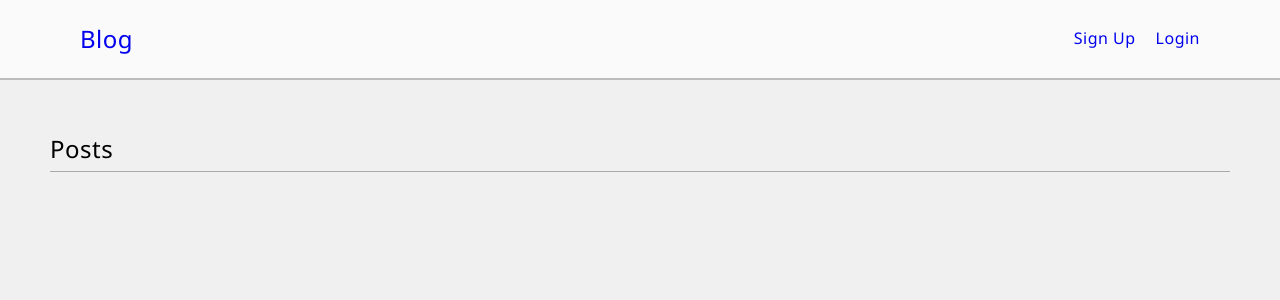
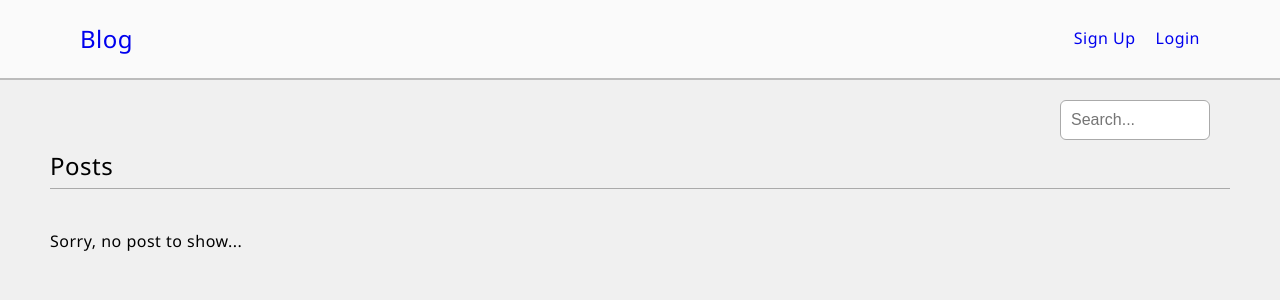
Before and after one commit to Victorvs1967/python-flask-tutorial, a Flask app: page / in a window 1280 px wide. Shown: the top 300 px of the page. Run offline with Flask 3, Linux system fonts and the light colour scheme; data that the repository does not hold is empty.

Commit message:
add search feature and dockerhub support

```diff
--- a/app/blog/routes.py
+++ b/app/blog/routes.py
@@ -11,6 +11,7 @@ from . import blog
 
 @blog.route('/')
 def index():
+  session['search_string'] = ''
   posts = get_posts()
   return render_template('index.html', posts=posts)
 
@@ -219,3 +220,25 @@ def comment_delete(id):
 def show_tag(tag_name):
   posts = get_posts(tag_name)
   return render_template('index.html', posts=posts)
+
+@blog.route('/search', methods=['POST',])
+def search():
+
+  if request.method == 'POST':
+    search = request.form['searchbox']
+    if search == '':
+      return redirect(url_for('blog.index'))
+    session['search_string'] = search
+
+    # for SQL search
+    # search = search.replace['*', '%']
+    # search = search.replace[' ', '%']
+    # search = '%' + search + '%'
+    # search = search.replace[r'%%', '%']
+
+  else:
+    search = session['search_string']
+
+  posts = [post for post in get_posts() if search in post['title']]
+
+  return render_template('index.html', posts=posts)
--- a/app/blog/templates/index.html
+++ b/app/blog/templates/index.html
@@ -2,12 +2,18 @@
 
 {% block header %}
 <h1>{% block title %}Posts{% endblock %}</h1>
+<form class="searchform" action="{{ url_for('blog.search') }}" method="POST">
+  <input type="text" name="searchbox" placeholder="Search..." value="{{ session['search_string'] }}" />
+</form>
 {% if g.user %}
 <a href="{{ url_for('blog.create') }}" class="action">New</a>
 {% endif %}
 {% endblock %}
 
 {% block content %}
+{% if not posts|length %}
+  <p>Sorry, no post to show...</p>
+{% else %}
 {% for post in posts %}
 <article class="post">
   <header>
--- a/app/db/__init__.py
+++ b/app/db/__init__.py
@@ -3,7 +3,7 @@ from pymongo import MongoClient
 
 
 config = {
-  # 'host': 'database', # for docker
+  # 'host': 'database', # database host for docker
   'host': 'localhost',
   'port': 27017,
   'username': '',
--- a/app/static/css/style.css
+++ b/app/static/css/style.css
@@ -105,6 +108,38 @@ form > textarea {
   font-size: 1.6rem;
 }
 
+form > img {
+  max-width: 80rem;
+  max-height: 80rem;
+  width: auto;
+  height: auto;
+  margin-top: 0.3rem;
+  align-self: center;
+  float: 0 0 auto;
+  border: 1px solid #377ba8;
+}
+
+.searchform {
+  width: 100%;
+  margin: 0;
+  margin-left: 2em;
+  display: flex;
+  flex-direction: column;
+  align-items: flex-end;
+  border: none;
+  background: none;
+}
+
+.searchform input[type=text] {
+  width: 15rem;
+  margin-bottom: 0.5em;
+  transition: width .4s ease-in-out;
+}
+
+.searchform input[type=text]:focus {
+  width: 100%;
+}
+
 .home-title {
   font-size: 6rem;
   text-align: center;
@@ -112,7 +147,7 @@ form > textarea {
 }
 
 .content {
-  padding: 0 1rem 1rem;
+  padding: 4rem 1rem 1rem;
 }
 
 .content > header {
--- a/app/templates/base.html
+++ b/app/templates/base.html
@@ -8,7 +8,7 @@
   <link rel="stylesheet" href={{ url_for('static', filename='css/style.css') }}>
 </head>
 <body>
-  <nav>
+  <nav class="header">
     <div class="container navigation">
       <a href="/">
         <h1>Blog</h1>
--- a/docker-compose.yml
+++ b/docker-compose.yml
@@ -14,8 +14,9 @@ services:
       - backend
 
   app:
-    build: .
     container_name: app_container
+    image: victorvsm/blog_app:last
+    # build: .
     environment:
       - PYTHONUNBUFFERED=True
     restart: on-failure
```
Also changed, not shown: other parts of app/blog/templates/index.html (+1 -0 lines), other parts of app/static/css/style.css (+5 -2 lines), 1 other file.
